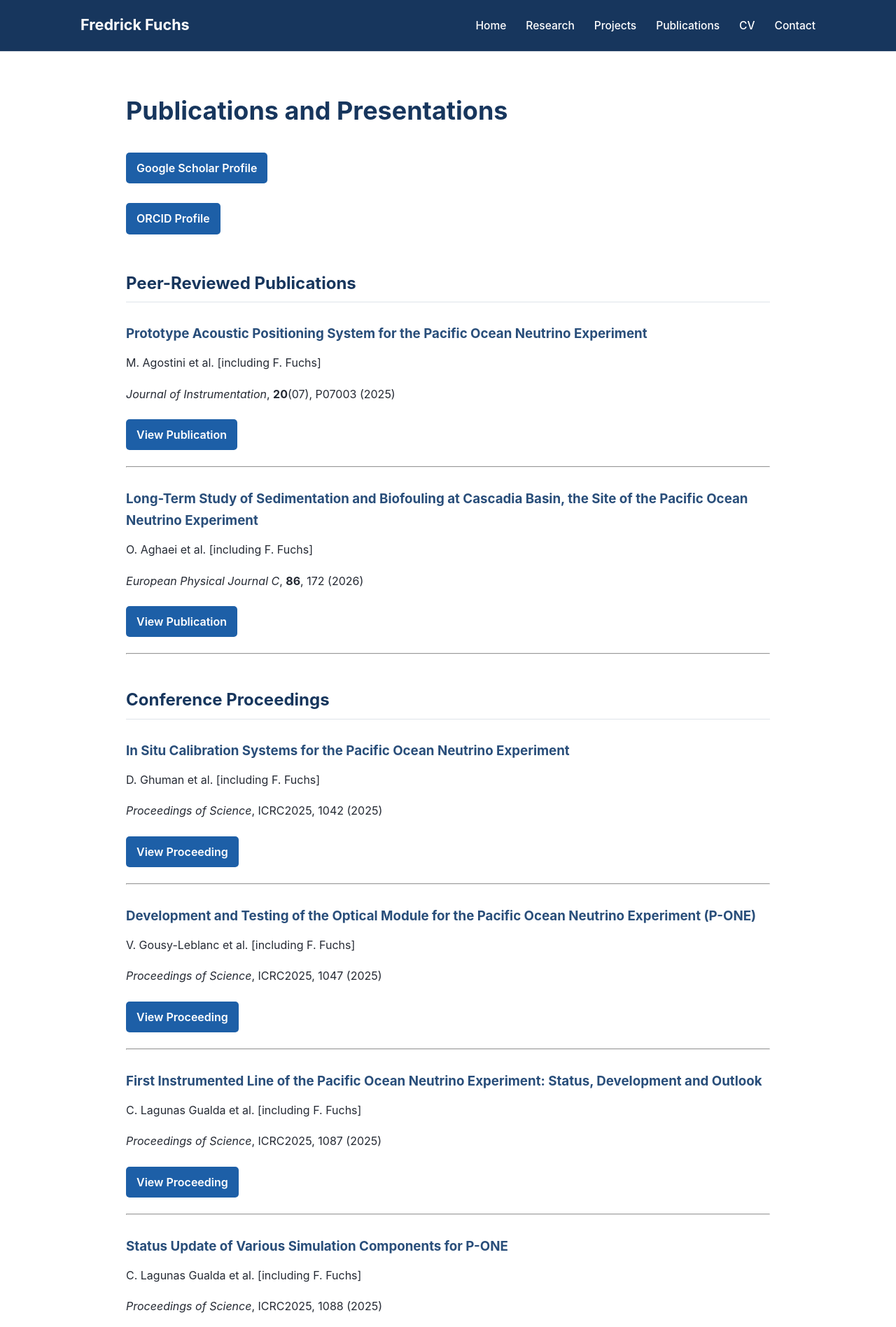
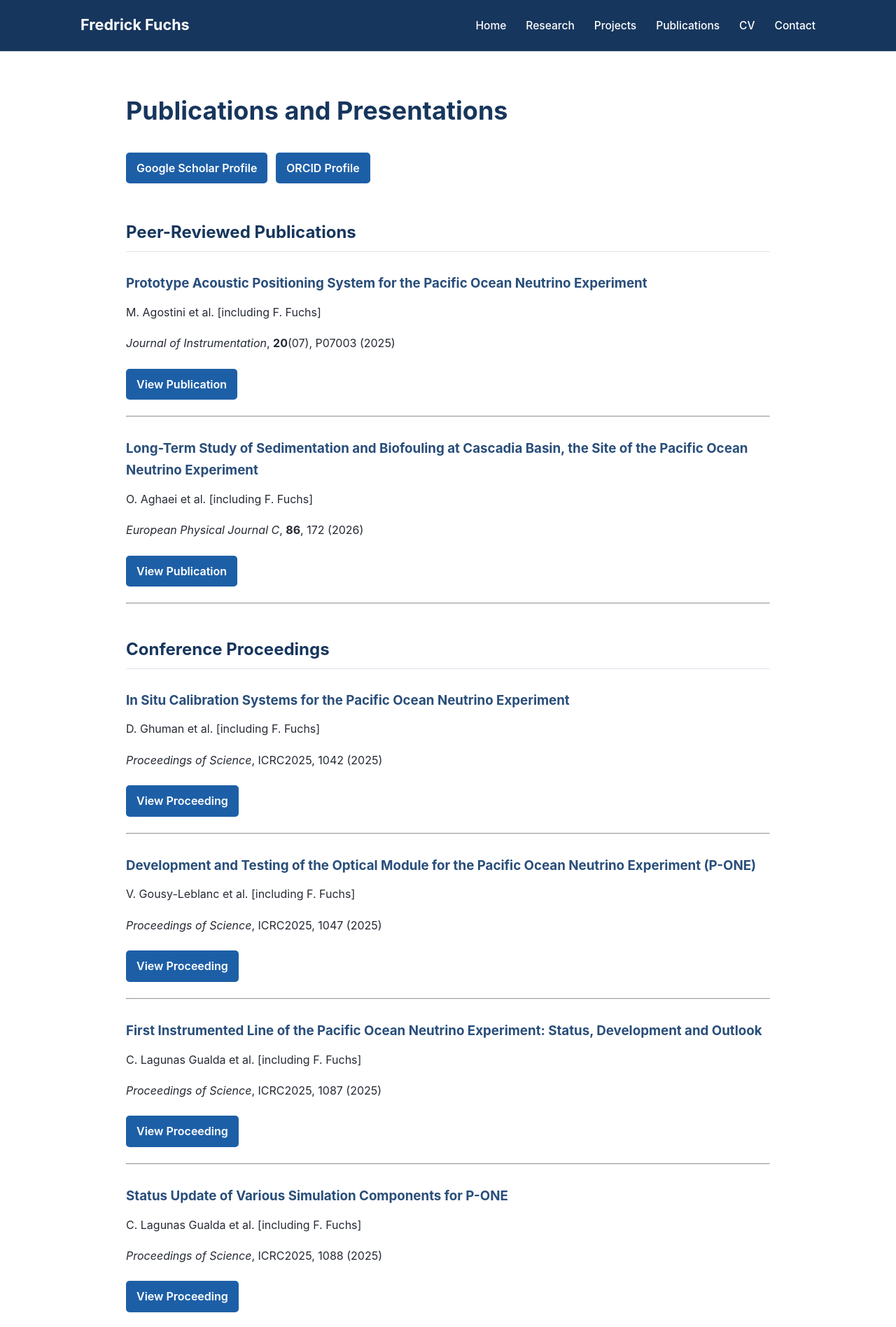
Before and after one commit to I-go-Ope/I-go-Ope.github.io, a Jekyll site: the page built from publications.md, in a window 1280 px wide. Shown: the top 1896 px of the page at 70% size. Built offline with Jekyll 4.4.1, drawn with Linux system fonts in a browser that asks for light colours.

Commit message:
Update publications.md

```diff
--- a/publications.md
+++ b/publications.md
@@ -5,9 +5,13 @@ title: Publications and Presentations
 
 # Publications and Presentations
 
+<div class="button-row">
+
 <a class="button-link" href="https://scholar.google.com/citations?user=M1nkYRgAAAAJ&hl=en">Google Scholar Profile</a>
 
 <a class="button-link" href="https://orcid.org/0009-0004-4911-7581">ORCID Profile</a>
+
+</div>
 
 ## Peer-Reviewed Publications
 
```
